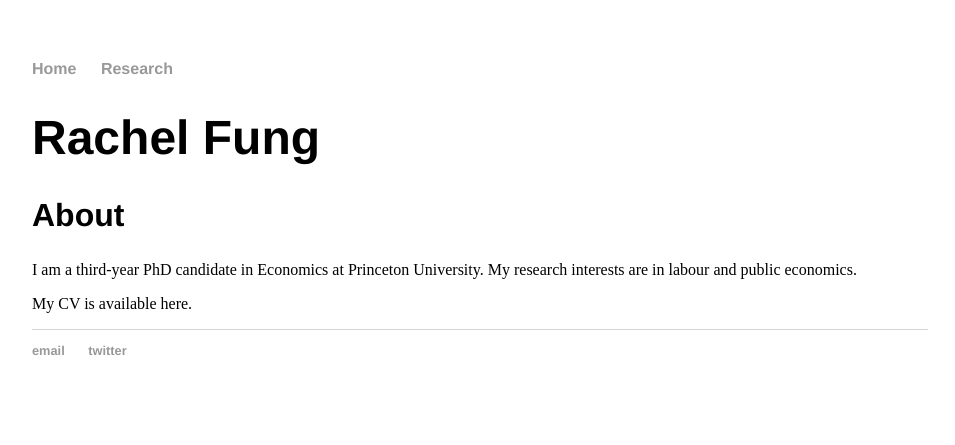
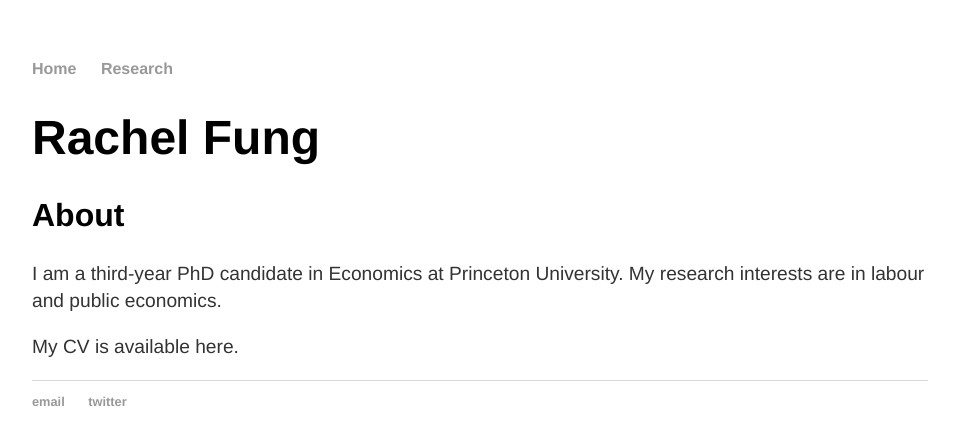
Before and after one commit to rachelylfung/rachelylfung.github.io, a Jekyll site: the page built from index.md, in a window 1280 px wide. Shown: the top 445 px of the page, without its empty margins (160-1115 px from the left). Built offline with Jekyll 4.4.1, drawn with Linux system fonts in a browser that asks for light colours.

Commit message:
Update main.css

```diff
--- a/css/main.css
+++ b/css/main.css
@@ -27,7 +27,7 @@ h2 {
     font-size: 2em;
     font-family:'Helvetica', 'Arial', 'Sans-Serif';
 }
-h4 {
+p {
     font-size: 1.2em;
     font-family:'Helvetica', 'Arial', 'Sans-Serif';
     line-height: 1.4em;
```
